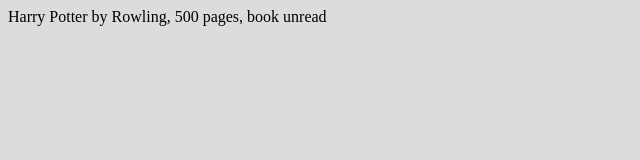
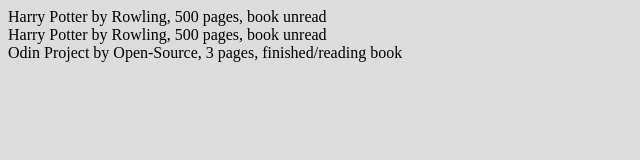
Before and after one commit to iyilmaz24/digital_library_app, a plain HTML site: page index.html in a window 1280 px wide. Shown: the whole page, without its empty margins (0-640 px from the left). Drawn offline with Linux system fonts and the light colour scheme.

Commit message:
create array to store Book objects, add method to display array contents

```diff
--- a/index.html
+++ b/index.html
@@ -10,6 +10,7 @@
 
 <body>
     <div id="temp-result">Hello</div>
+    <div id="temp-library">Library: </div>
 </body>
 
 </html>
--- a/javascript.js
+++ b/javascript.js
@@ -2,7 +2,9 @@
 {
 
     tempDiv = document.getElementById("temp-result");
+    tempLibrary = document.getElementById("temp-library");
 
+    const myLibrary = [];
 
     function Book(title, author, pages, status)
     {
@@ -14,10 +16,29 @@
         this.info = () => {
             return this.title + " by " + this.author + ", " + this.pages + ", " + this.status;
         }
+    };
+
+    function addBook(Book)
+    {
+        myLibrary.push(Book);
+    };
+
+    function displayLibrary()
+    {
+        tempLibrary.innerHTML = "";
+        for(let i = 0; i < myLibrary.length; i++)
+        {
+            tempLibrary.innerHTML += (myLibrary[i].info()) + "<br>";
+        }
     }
 
     sampleBook  = new Book("Harry Potter", "Rowling", "500", false);
+    sampleBook2 = new Book("Odin Project", "Open-Source", "3", true);
+    addBook(sampleBook);
+    addBook(sampleBook2)
+
 
     tempDiv.textContent = sampleBook.info();
+    displayLibrary()
 
 });
```
